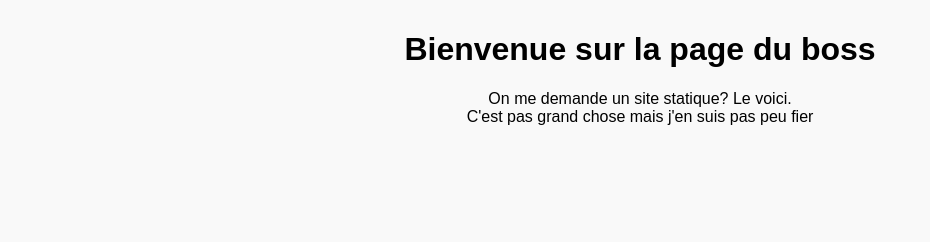
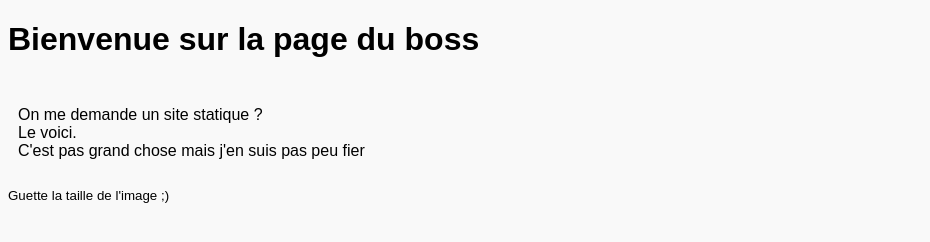
Before and after one commit to Fano435/Inception, a plain HTML site: page srcs/static-site/public/index.html in a window 1280 px wide. Shown: the whole page, without its empty margins (0-930 px from the left). Drawn offline with Linux system fonts and the light colour scheme.

Commit message:
Ameliorations

```diff
--- a/srcs/static-site/index.html
+++ b/srcs/static-site/public/index.html
@@ -7,9 +7,10 @@
   <link rel="stylesheet" href="style.css" />
 </head>
 <body>
+  <h1>Bienvenue sur la page du boss</h1>
   <div class="container">
-    <h1>Bienvenue sur la page du boss</h1>
-    <p>On me demande un site statique? Le voici.<br>C'est pas grand chose mais j'en suis pas peu fier</p>
+    <p>On me demande un site statique ?<br>Le voici.<br>C'est pas grand chose mais j'en suis pas peu fier</p>
   </div>
+  <small>Guette la taille de l'image ;)</small>
 </body>
 </html>
--- /dev/null
+++ b/srcs/static-site/public/style.css
@@ -0,0 +1,9 @@
+body {
+  font-family: Arial, sans-serif;
+  background-color: #f9f9f9;
+}
+
+.container {
+  margin: 0;
+  padding: 10px;
+}
--- a/srcs/static-site/style.css
+++ /dev/null
@@ -1,15 +0,0 @@
-body {
-  font-family: Arial, sans-serif;
-  background-color: #f9f9f9;
-  text-align: center;
-  margin: 0;
-  padding: 10px;
-}
-
-/* .container {
-  background-color: white;
-  padding: 40px;
-  border-radius: 10px;
-  display: inline-block;
-  box-shadow: 0 2px 8px rgba(0, 0, 0, 0.1);
-} */
```
Also changed, not shown: 3 other files.
